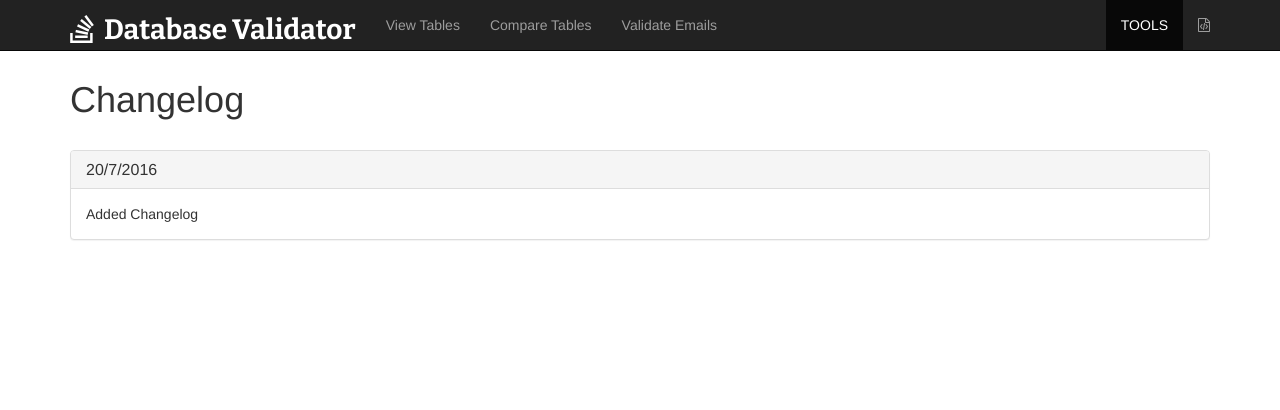
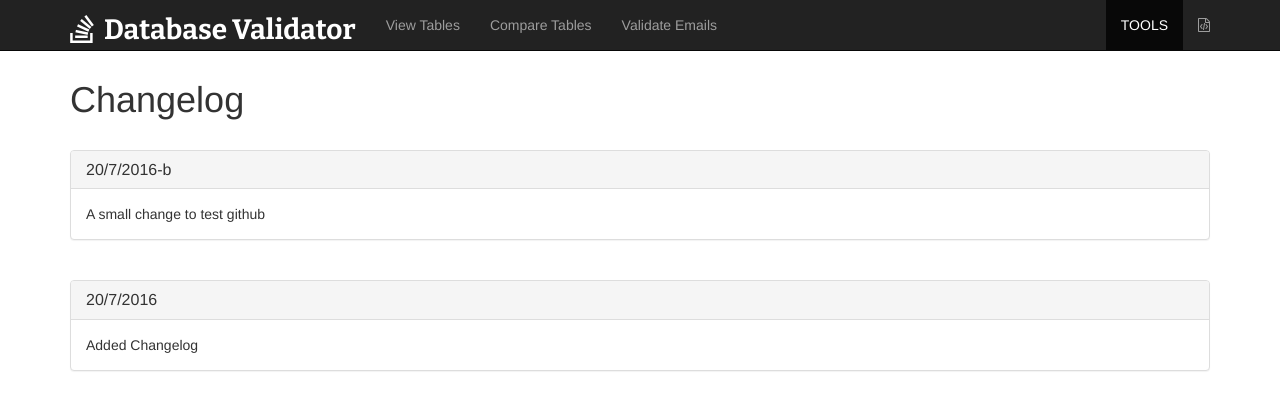
Before and after one commit to sanflynz/wk-tools, a PHP site: the page made by Database Validator/changelog.php in a window 1280 px wide. Shown: the top 410 px of the page. Run offline with PHP 8.4, Linux system fonts and the light colour scheme.

Commit message:
20160720-b
A small change to test github

```diff
--- a/Database Validator/changelog.php
+++ b/Database Validator/changelog.php
@@ -4,7 +4,15 @@
 <br>
 
 
-
+<div class="panel panel-default">
+	<div class="panel-heading">
+		<h3 class="panel-title">20/7/2016-b</h3>
+	</div>
+	<div class="panel-body">
+		A small change to test github
+	</div>
+</div>
+<br>
 <div class="panel panel-default">
 	<div class="panel-heading">
 		<h3 class="panel-title">20/7/2016</h3>
```
Also changed, not shown: Database Validator/index.php (+10 -4 lines).
